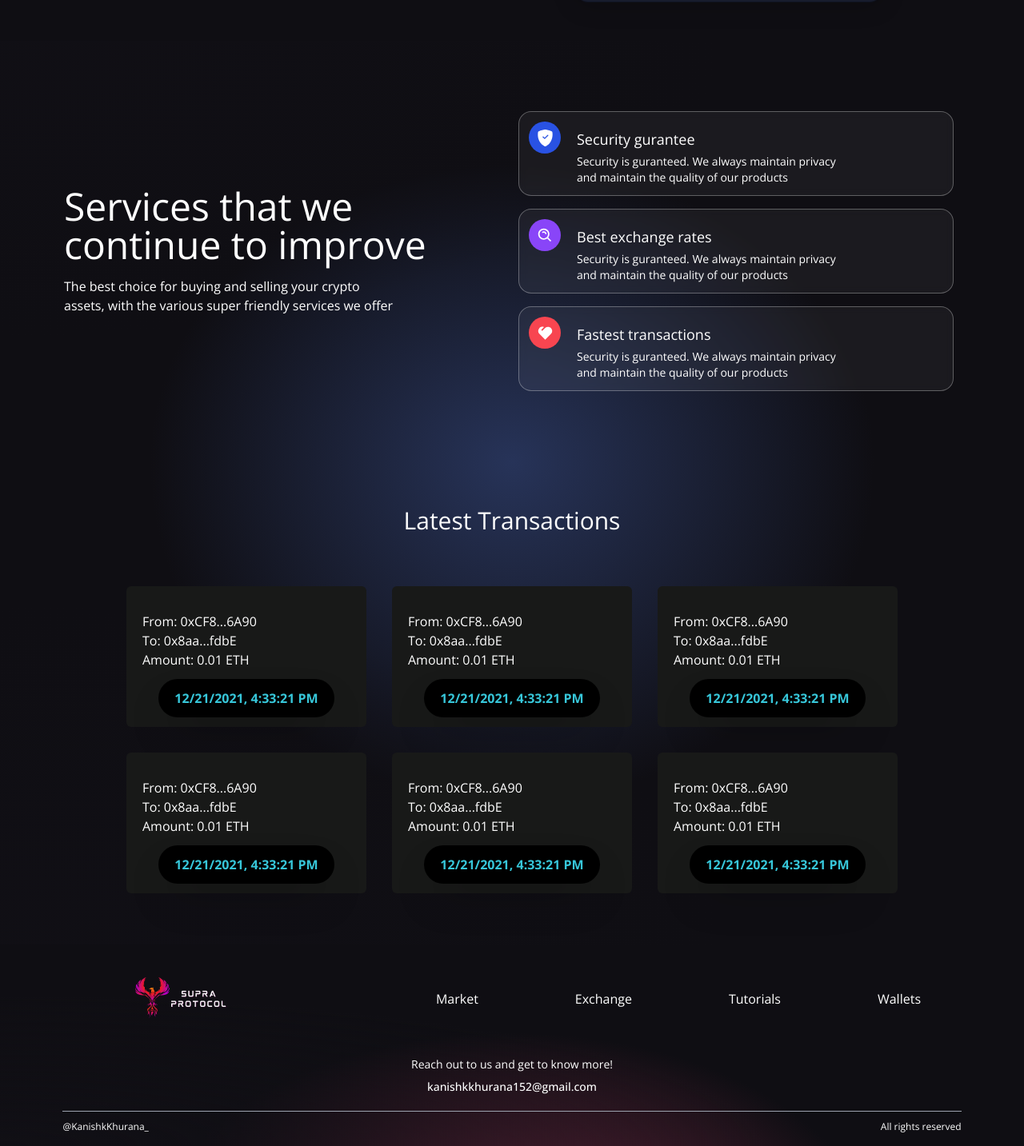
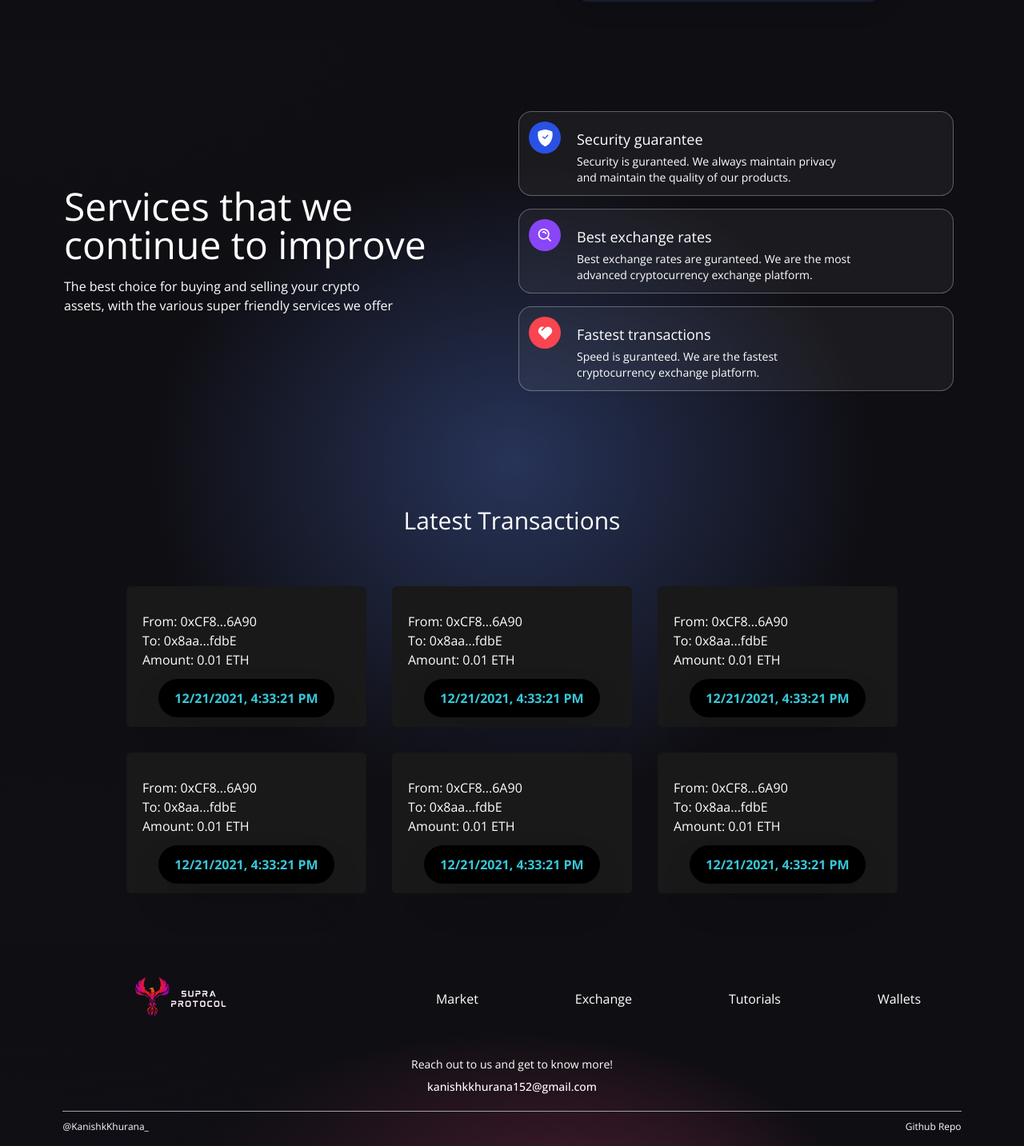
Before and after one commit to KanishkKhurana/UpRaise, a React (Vite) app: page / in a window 1280 px wide. Shown: the part 662-2095 px from the top of the page at 80% size. Built offline with nearby package versions, Linux system fonts and the light colour scheme.

Commit message:
code refactoring

```diff
--- a/src/Components/Footer.jsx
+++ b/src/Components/Footer.jsx
@@ -27,7 +27,7 @@ const Footer = () => (
       <p className="text-white text-left text-xs">@KanishkKhurana_</p>
 
 
-      <p className="text-white text-right text-xs">All rights reserved</p>
+      <a href=""><p className="text-white text-right text-xs">Github Repo</p></a>
     </div>
   </div>
 );
--- a/src/Components/Services.jsx
+++ b/src/Components/Services.jsx
@@ -35,21 +35,21 @@ const Services = () => (
       <div className="flex-1 flex flex-col justify-start items-center">
         <ServiceCard
           color="bg-[#2952E3]"
-          title="Security gurantee"
+          title="Security guarantee"
           icon={<BsShieldFillCheck fontSize={21} className="text-white" />}
-          subtitle="Security is guranteed. We always maintain privacy and maintain the quality of our products"
+          subtitle="Security is guranteed. We always maintain privacy and maintain the quality of our products."
         />
         <ServiceCard
           color="bg-[#8945F8]"
           title="Best exchange rates"
           icon={<BiSearchAlt fontSize={21} className="text-white" />}
-          subtitle="Security is guranteed. We always maintain privacy and maintain the quality of our products"
+          subtitle="Best exchange rates are guranteed. We are the most advanced cryptocurrency exchange platform."
         />
         <ServiceCard
           color="bg-[#F84550]"
           title="Fastest transactions"
           icon={<RiHeart2Fill fontSize={21} className="text-white" />}
-          subtitle="Security is guranteed. We always maintain privacy and maintain the quality of our products"
+          subtitle="Speed is guranteed. We are the fastest cryptocurrency exchange platform."
         />
       </div>
     </div>
```
